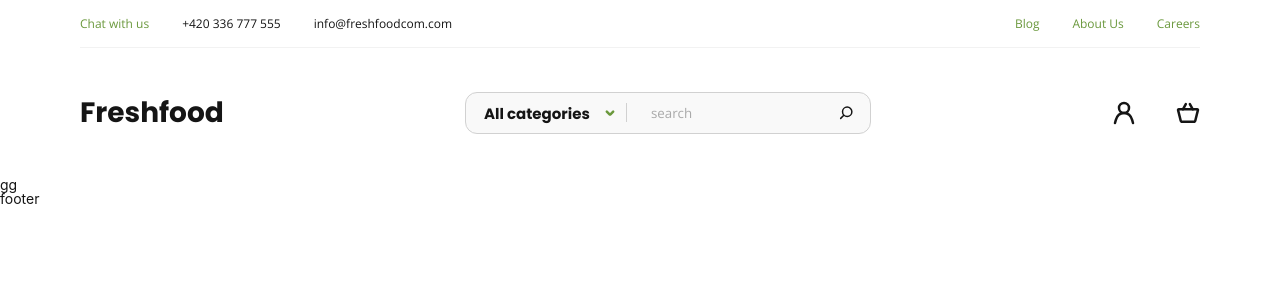
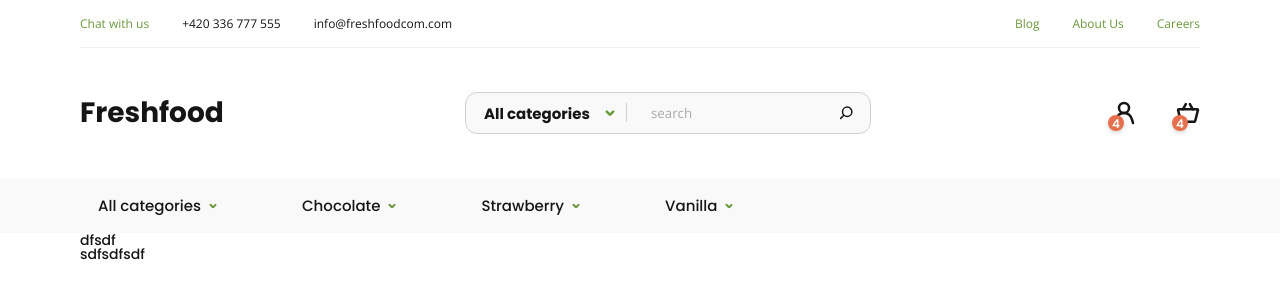
Before and after one commit to mr-valentos/my-shop, a React (Create React App) app: page / in a window 1280 px wide. Shown: the top 300 px of the page. Built offline with nearby package versions, Linux system fonts and the light colour scheme.

Commit message:
Category line

```diff
--- a/src/App.css
+++ b/src/App.css
@@ -1,3 +1,5 @@
+@import url(./components/dropDown.css);
+
 /*Обнуление*/
 *{padding: 0;margin: 0;border: 0;}
 *,*:before,*:after{-moz-box-sizing: border-box;-webkit-box-sizing: border-box;box-sizing: border-box;}
--- a/src/App.js
+++ b/src/App.js
@@ -1,22 +1,26 @@
 import './App.css';
+import styled from "styled-components";
 import Header from './components/header';
+import Main from './components/main'
+import Footer from './components/footer'
 
 
 function App() {
 
   return (
-    <div className="App">
+    <DivApp className="App">
       <Header/>
-      <main>
-        <h1>gg</h1>
-      </main>
-      <footer>
-        <h1>footer</h1>
-      </footer>
+      <Main/>
 
-    </div>
+    </DivApp>
 
   );
 }
 
 export default App;
+
+
+
+const DivApp = styled.div`
+    margin: 0px 0px;
+`;
--- /dev/null
+++ b/src/components/dropDown.css
@@ -0,0 +1,48 @@
+.drop-down__control{
+    border: none !important;
+    background-color: inherit !important;
+
+}
+.drop-down__control--is-focused{
+    border-radius: 12px !important;
+    box-shadow: 0 0 0 1px #151515!important;
+
+}
+
+.drop-down__indicator-separator{
+    display: none !important;
+}
+/* .down__indicators{
+    width: 12px !important;
+} */
+
+.drop-down__dropdown-indicator {
+    /* display: none !important; */
+    background: url(../img/down.svg) 50% 50% /8px 8px no-repeat !important;
+    width: 12px !important;
+    height: 12px !important;
+    margin-right: 24px!important;
+    margin-left: 2px !important;
+}
+
+.drop-down__dropdown-indicator > svg {
+    display: none !important;
+}
+
+.drop-down__single-value{
+    font-family: 'Poppins', sans-serif!important;
+    background: inherit!important;
+    font-size: 15px!important;
+    font-weight: 500!important;
+    color: #151515!important;
+    /* height: 15px!important; */
+    padding-left: 8px !important;
+    padding-bottom: 5px!important;
+    padding-top: 5px!important;
+
+
+}
+
+.drop-down__value-container{
+    padding-right: 0px!important;
+}
--- /dev/null
+++ b/src/components/dropDown.js
@@ -0,0 +1,16 @@
+import React, {useEffect} from "react";
+import Select from 'react-select'
+
+
+export default function DropDown(props) {
+    const option = props.option
+    const defValue = props.defValue
+    useEffect(()=>{
+        console.log(props.defValue)
+    })
+
+    return(
+        <Select classNamePrefix='drop-down' options={option} isSearchable={false} defaultValue={defValue}/>
+        // defaultValue={valueDef} onChange={onChange}
+    )
+}
--- a/src/components/header/body.js
+++ b/src/components/header/body.js
@@ -33,8 +33,12 @@ export default function HeadBody() {
             <BtnSearch type='button'></BtnSearch>
           </DivSearch>
           <DivUserCart className='user_cart'>
-            <DivUser img={userImg} className='user'></DivUser>
-            <DivUser img={cartImg} className='cart'></DivUser>
+            <DivUser img={userImg} className='user'>
+              <SpanCounter>4</SpanCounter>
+            </DivUser>
+            <DivUser img={cartImg} className='cart'>
+              <SpanCounter>4</SpanCounter>
+            </DivUser>
           </DivUserCart>
         </DivBody>
     )
@@ -65,6 +69,7 @@ border-radius: 12px;
 `;
 
 const DivUser = styled.div`
+position: relative;
 background: url(${props=>props.img}) 0 0/100% 100% no-repeat;
 width:24px;
 height:24px;
@@ -113,3 +118,23 @@ const DivForInput = styled.div`
     border-left: 1px solid #D1D1D1;
   }
 `;
+
+const SpanCounter = styled.span`
+position:absolute;
+font-family: 'Poppins';
+font-style: normal;
+font-weight: 600;
+font-size: 12px;
+line-height: 18px;
+
+color: #FFFFFF;
+text-align:center;
+width: 16px;
+height: 16px;
+top: 14px;
+left: -4px;
+
+background: #E6704B;
+box-shadow: 0px 2px 4px rgba(0, 0, 0, 0.15);
+border-radius: 12px;
+`;
--- a/src/components/header/index.js
+++ b/src/components/header/index.js
@@ -16,5 +16,5 @@ export default function Header(){
 
 const HeaderStyled = styled.header`
     font-family: 'Open Sans', sans-serif;
-    padding: 0px 80px;
+    margin: 0px 80px;
 `;
--- a/src/components/header/info.js
+++ b/src/components/header/info.js
@@ -20,7 +20,7 @@ export default function Info() {
 
 
 
-const DivInfo = styled.div`
+const DivInfo = styled.nav`
 display: flex;
 height: 48px;
 justify-content: space-between;
--- /dev/null
+++ b/src/components/main/categoryLine.js
@@ -0,0 +1,34 @@
+import React from "react";
+import styled from "styled-components";
+import DropDown from "../dropDown"
+
+const options = [
+    { value: 'all', label: 'All categories' },
+    { value: 'chocolate', label: 'Chocolate' },
+    { value: 'strawberry', label: 'Strawberry' },
+    { value: 'vanilla', label: 'Vanilla' }
+  ]
+
+export default function CategoryLine() {
+    return(
+        <AsaidLine>
+            {options.map((e, i) => <DropDown key={e.value} option={options} defValue={e}/>)}
+
+        </AsaidLine>
+    )
+}
+
+
+
+
+const AsaidLine = styled.aside`
+display: flex;
+align-items: center;
+padding: 16px 45px;
+gap: 39px;
+padding: 0px 80px;
+background: #F9F9F9;
+width: 100%;
+height: 55px;
+
+`;
--- a/src/components/main/index.js
+++ b/src/components/main/index.js
@@ -0,0 +1,30 @@
+import React from "react";
+import styled from "styled-components";
+import CategoryLine from "./categoryLine";
+// import HeadBody from "./body";
+
+export default function Main(){
+    return (
+       <MainBlock>
+        <CategoryLine/>
+        <ArticleBlock>
+            <section className="product-filter">dfsdf </section>
+            <section className="product-list">sdfsdfsdf </section>
+
+        </ArticleBlock>
+       </MainBlock>
+    )
+}
+
+
+
+const MainBlock = styled.main`
+font-family: 'Poppins', sans-serif;
+display: flex;
+flex-direction: column;
+
+`;
+
+const ArticleBlock = styled.article`
+margin: 0px 80px;
+`;
```
